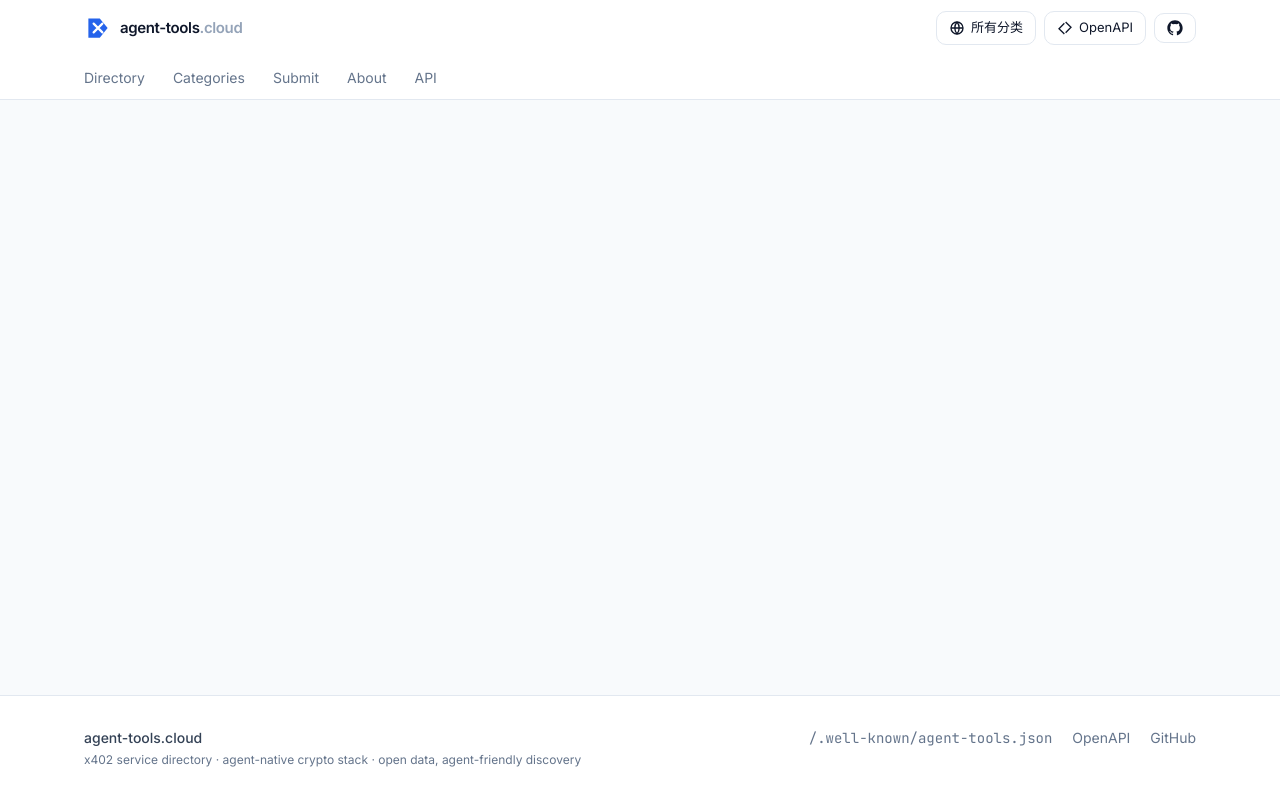
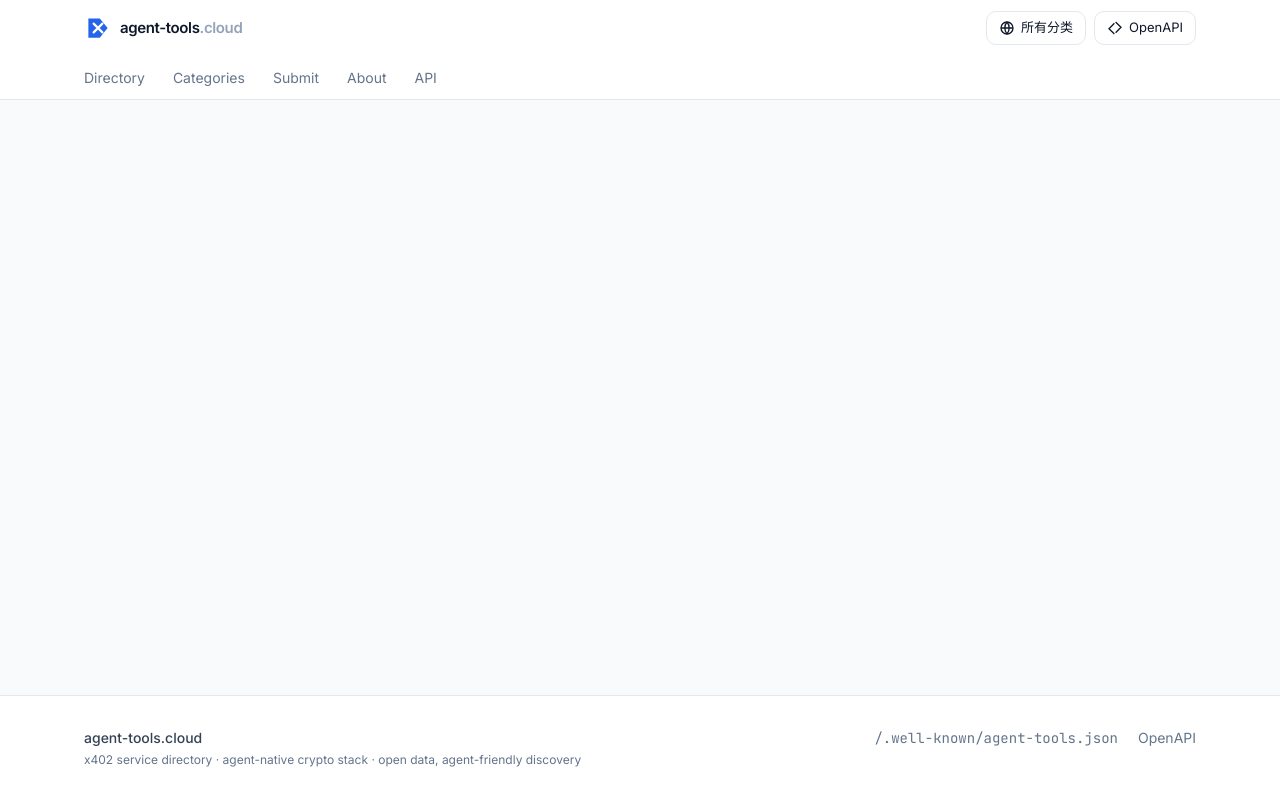
Before and after one commit to AgentTools-Cloud/AgentToolsCollection, a Python web app: template directory/templates/base.html in a window 1280 px wide. Run offline with Jinja, Linux system fonts and the light colour scheme; the template is opened without the code that fills it, so the values that code supplies are empty; some libraries are stand-ins or nearby versions.

Commit message:
branding: drop GitHub pill/link (repo not public)

```diff
--- a/directory/templates/base.html
+++ b/directory/templates/base.html
@@ -48,10 +48,7 @@
           <svg class="w-4 h-4" viewBox="0 0 24 24" fill="none" stroke="currentColor" stroke-width="2"><path d="M11 21l-1-1-7-7 7-7 1-1M13 3l1 1 7 7-7 7-1 1"/></svg>
           OpenAPI
         </a>
-        <a href="https://github.com/JoursBleu/mcpserver" target="_blank" rel="noopener" class="pill" title="GitHub">
-          <svg class="w-4 h-4" viewBox="0 0 24 24" fill="currentColor"><path d="M12 .5C5.65.5.5 5.65.5 12c0 5.08 3.29 9.39 7.86 10.91.58.11.79-.25.79-.55v-1.92c-3.19.7-3.87-1.54-3.87-1.54-.52-1.33-1.27-1.68-1.27-1.68-1.04-.71.08-.7.08-.7 1.15.08 1.75 1.18 1.75 1.18 1.02 1.75 2.69 1.24 3.35.95.1-.74.4-1.24.72-1.53-2.55-.29-5.23-1.27-5.23-5.66 0-1.25.45-2.27 1.18-3.07-.12-.29-.51-1.46.11-3.04 0 0 .96-.31 3.15 1.17a10.96 10.96 0 0 1 5.74 0c2.18-1.48 3.14-1.17 3.14-1.17.63 1.58.23 2.75.11 3.04.74.8 1.18 1.82 1.18 3.07 0 4.4-2.68 5.37-5.24 5.65.41.36.78 1.06.78 2.14v3.17c0 .3.21.66.79.55 4.56-1.52 7.85-5.83 7.85-10.91C23.5 5.65 18.35.5 12 .5Z"/></svg>
-        </a>
-      </div>
+        </div>
     </div>
     <div class="max-w-6xl mx-auto px-5">
       <nav class="flex items-center gap-7 text-sm text-slate-500">
@@ -78,8 +75,7 @@
       <div class="text-right space-x-4">
         <a href="/.well-known/agent-tools.json" class="hover:text-blue-600 mono">/.well-known/agent-tools.json</a>
         <a href="/openapi.json" class="hover:text-blue-600">OpenAPI</a>
-        <a href="https://github.com/JoursBleu/mcpserver" target="_blank" rel="noopener" class="hover:text-blue-600">GitHub</a>
-      </div>
+        </div>
     </div>
   </footer>
 </body>
```
